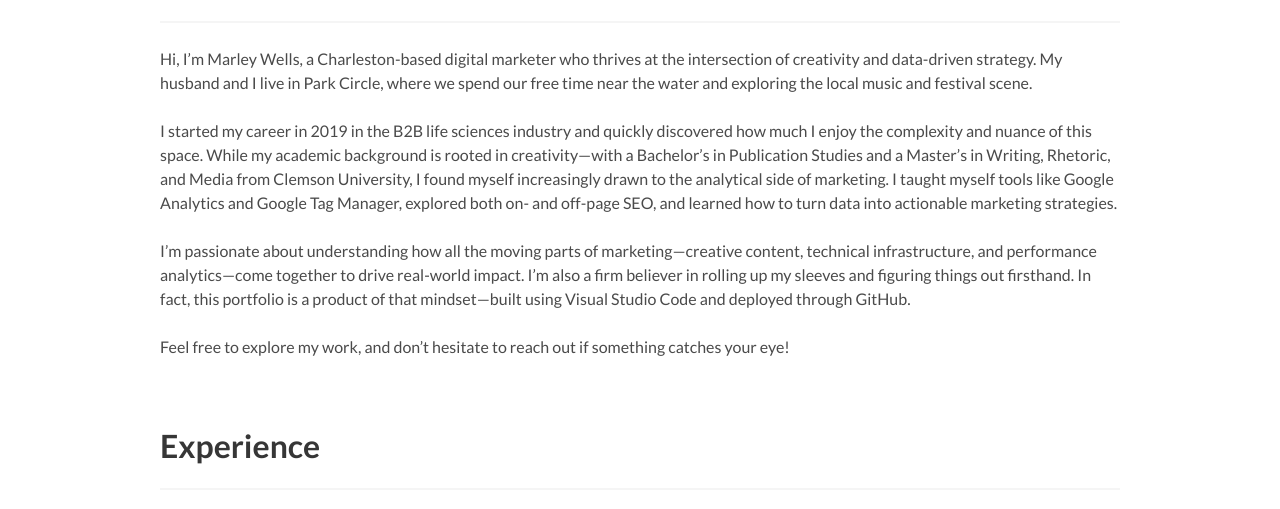
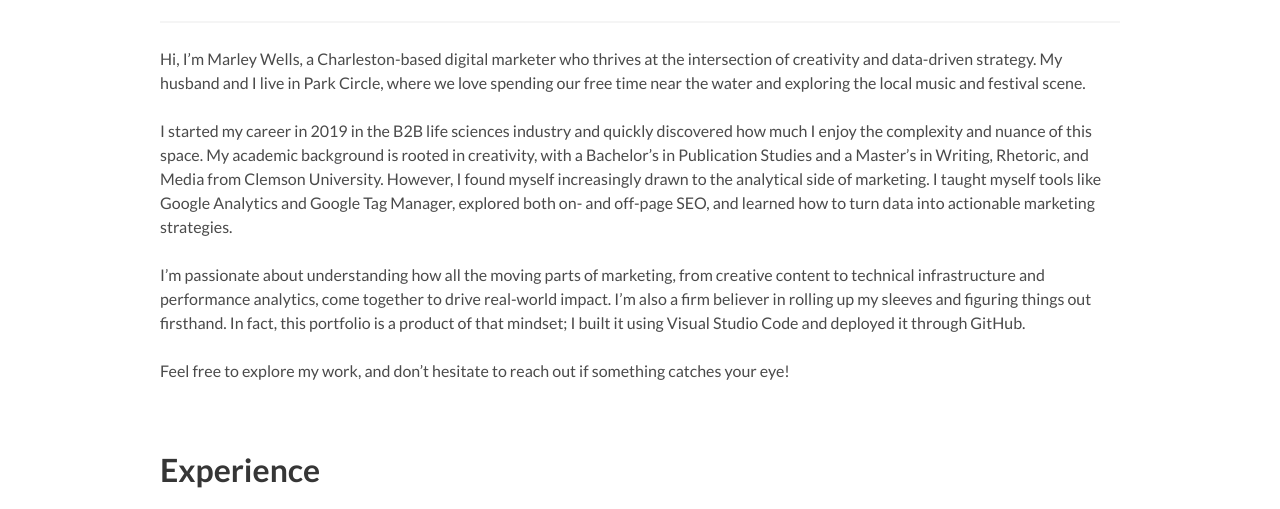
Before and after one commit to MarleyYW96/marketing-portfolio, a plain HTML site: page docs/index.html in a window 1280 px wide. Shown: the part 516-1025 px from the top of the page. Drawn offline with nearby package versions, Linux system fonts and the light colour scheme.

Commit message:
Resume Updates
Updated resume and intro text

```diff
--- a/docs/index.html
+++ b/docs/index.html
@@ -96,13 +96,13 @@
     <div class="container">
       <h1 class="title">About Me</h1>
       <hr />
-      <p>Hi, I’m Marley Wells, a Charleston-based digital marketer who thrives at the intersection of creativity and data-driven strategy. My husband and I live in Park Circle, where we spend our free time near the water and exploring the local music and festival scene.
-
-<br><br>I started my career in 2019 in the B2B life sciences industry and quickly discovered how much I enjoy the complexity and nuance of this space. While my academic background is rooted in creativity—with a Bachelor’s in Publication Studies and a Master’s in Writing, Rhetoric, and Media from Clemson University, I found myself increasingly drawn to the analytical side of marketing. I taught myself tools like Google Analytics and Google Tag Manager, explored both on- and off-page SEO, and learned how to turn data into actionable marketing strategies.
-
-<br><br>I’m passionate about understanding how all the moving parts of marketing—creative content, technical infrastructure, and performance analytics—come together to drive real-world impact. I’m also a firm believer in rolling up my sleeves and figuring things out firsthand. In fact, this portfolio is a product of that mindset—built using Visual Studio Code and deployed through GitHub.
-
-<br><br>Feel free to explore my work, and don’t hesitate to reach out if something catches your eye!</p>
+      <p>Hi, I’m Marley Wells, a Charleston-based digital marketer who thrives at the intersection of creativity and data-driven strategy. My husband and I live in Park Circle, where we love spending our free time near the water and exploring the local music and festival scene.</p>
+<br>
+<p>I started my career in 2019 in the B2B life sciences industry and quickly discovered how much I enjoy the complexity and nuance of this space. My academic background is rooted in creativity, with a Bachelor’s in Publication Studies and a Master’s in Writing, Rhetoric, and Media from Clemson University. However, I found myself increasingly drawn to the analytical side of marketing. I taught myself tools like Google Analytics and Google Tag Manager, explored both on- and off-page SEO, and learned how to turn data into actionable marketing strategies.</p>
+<br>
+<p>I’m passionate about understanding how all the moving parts of marketing, from creative content to technical infrastructure and performance analytics, come together to drive real-world impact. I’m also a firm believer in rolling up my sleeves and figuring things out firsthand. In fact, this portfolio is a product of that mindset; I built it using Visual Studio Code and deployed it through GitHub.</p>
+<br>
+<p>Feel free to explore my work, and don’t hesitate to reach out if something catches your eye!</p>
     </div>
   </section>
   <section id="experience" class="section">
```
Also changed, not shown: 3 other files.
